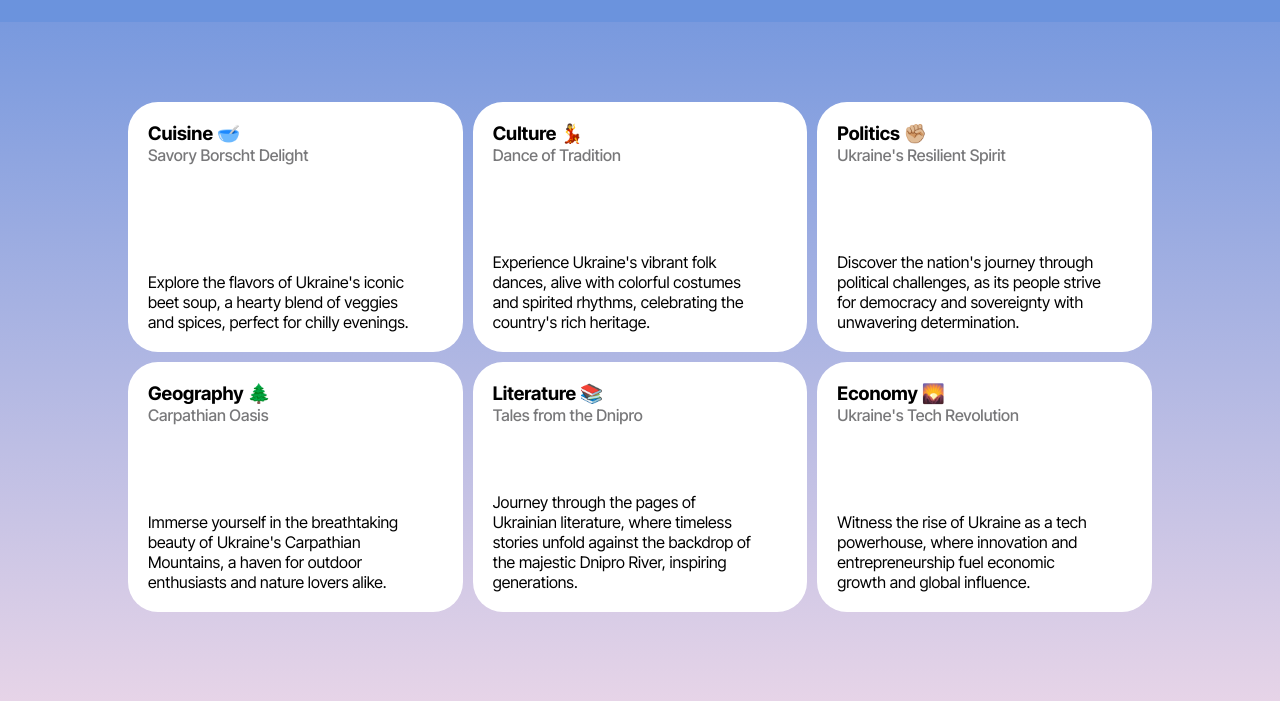
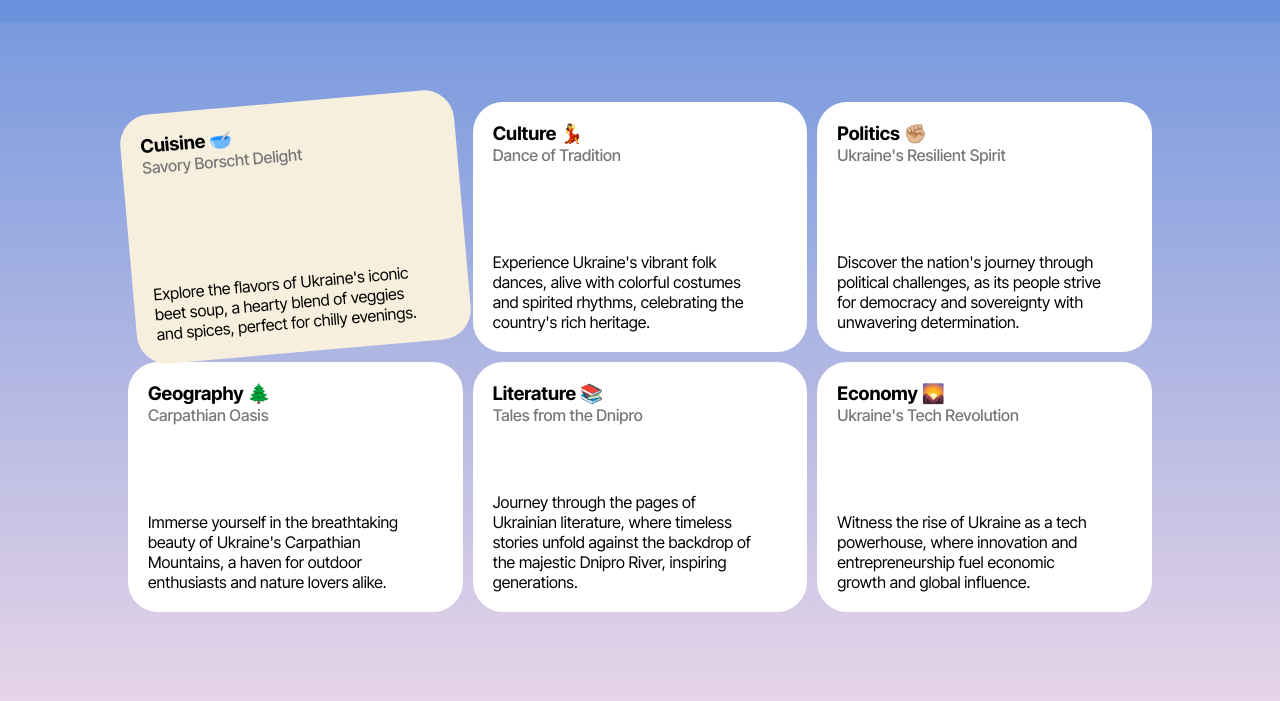
Before and after one commit to kipariz/web-notes, a plain HTML site: page index.html in a window 1280 px wide. In both pictures the pointer is over the element 295 px from the left and 290 px from the top of the page. Shown: the part 63-764 px from the top of the page. Drawn offline with Linux system fonts and the light colour scheme.

Commit message:
animation on card hover added

```diff
--- a/styles.css
+++ b/styles.css
@@ -35,10 +35,16 @@ header {
     border-radius: 30px;
     display: flex;
     flex-direction: column;
+    transition-duration: 0.5s;
 }
 
 .text-box h3 {
     margin: 0;
+}
+
+.text-box:hover {
+    background-color: #f7efdd;
+    rotate: -5deg;
 }
 
 .note-description{
```
